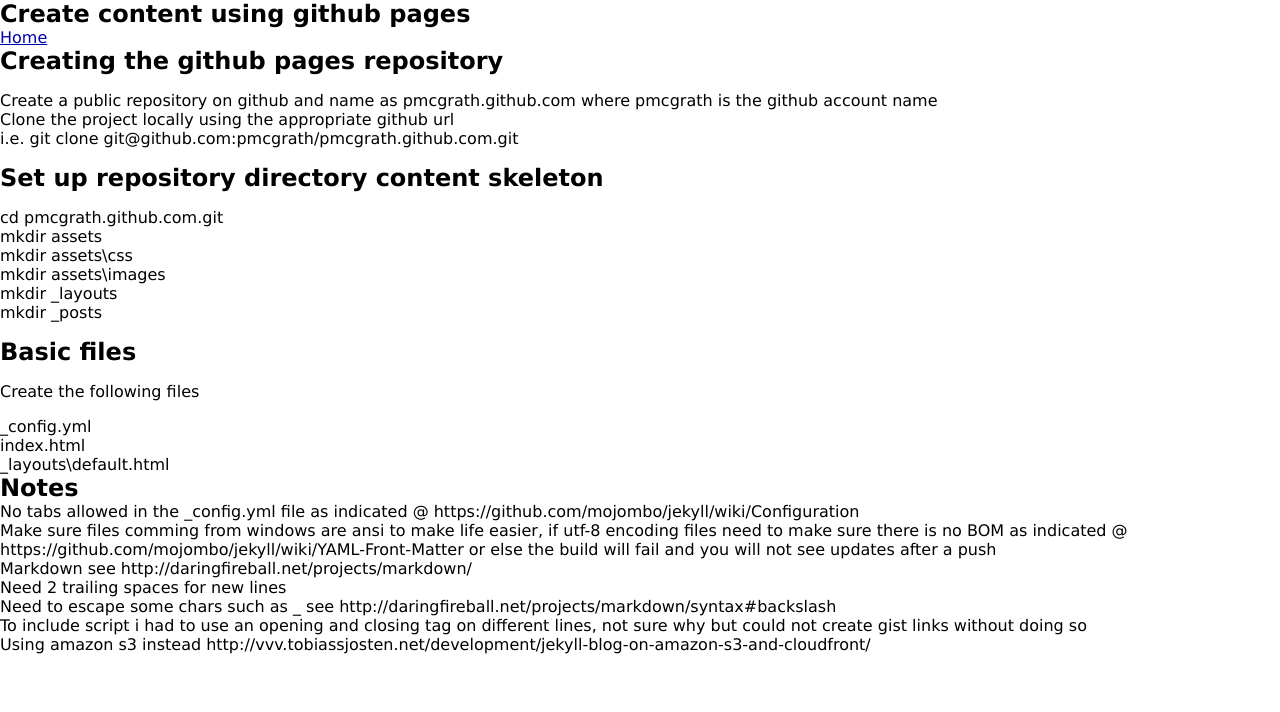
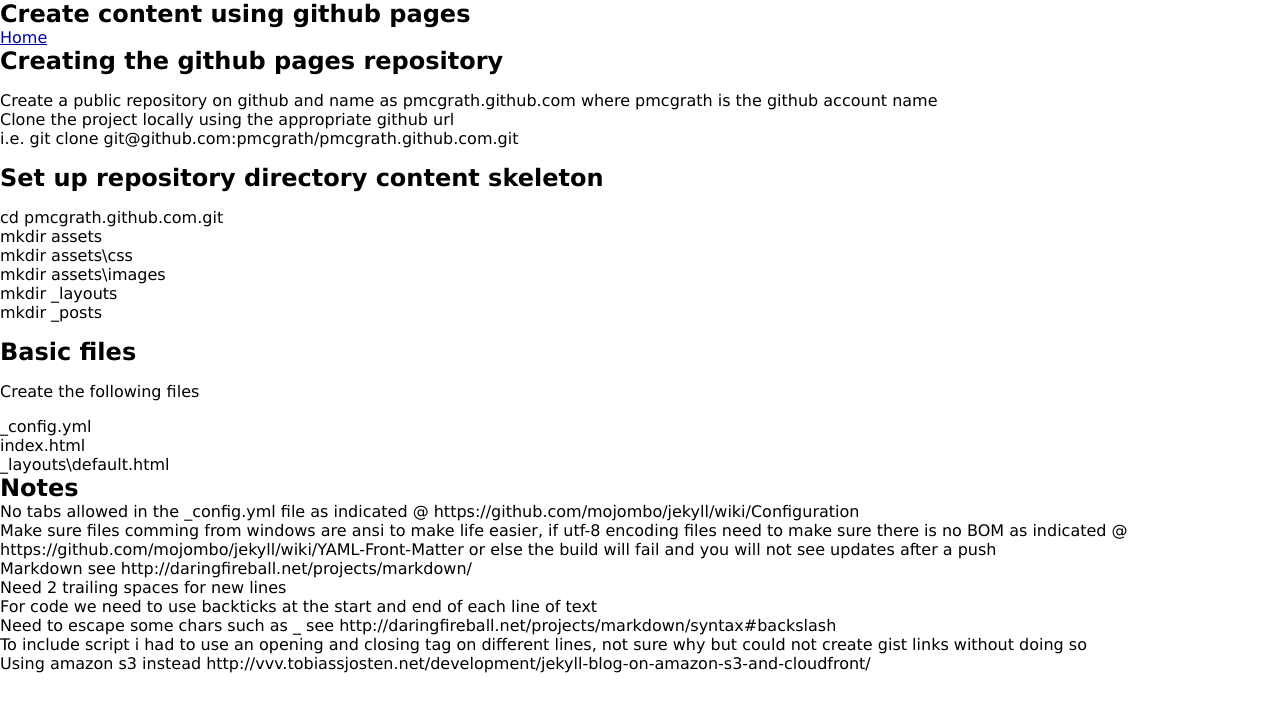
Before and after one commit to pmcgrath/pmcgrath.github.com, a Jekyll site: the page built from _posts/2012-07-08-create-content-using-github-pages.md, in a window 1280 px wide. Shown: the top 712 px of the page. Built offline with Jekyll 4.4.1, drawn with Linux system fonts in a browser that asks for light colours.

Commit message:
Switched to use backticks to escape code

```diff
--- a/_posts/2012-07-08-create-content-using-github-pages.md
+++ b/_posts/2012-07-08-create-content-using-github-pages.md
@@ -27,6 +27,7 @@
 * Make sure files comming from windows are ansi to make life easier, if utf-8 encoding files need to make sure there is no BOM as indicated @ https://github.com/mojombo/jekyll/wiki/YAML-Front-Matter or else the build will fail and you will not see updates after a push
 * Markdown see http://daringfireball.net/projects/markdown/
   * Need 2 trailing spaces for new lines
+  * For code we need to use backticks at the start and end of each line of text
   * Need to escape some chars such as \_ see http://daringfireball.net/projects/markdown/syntax#backslash
   * To include script i had to use an opening and closing tag on different lines, not sure why but could not create gist links without doing so
 * Using amazon s3 instead http://vvv.tobiassjosten.net/development/jekyll-blog-on-amazon-s3-and-cloudfront/
```
Also changed, not shown: _posts/2012-10-14-git.md (line endings or trailing spaces).
